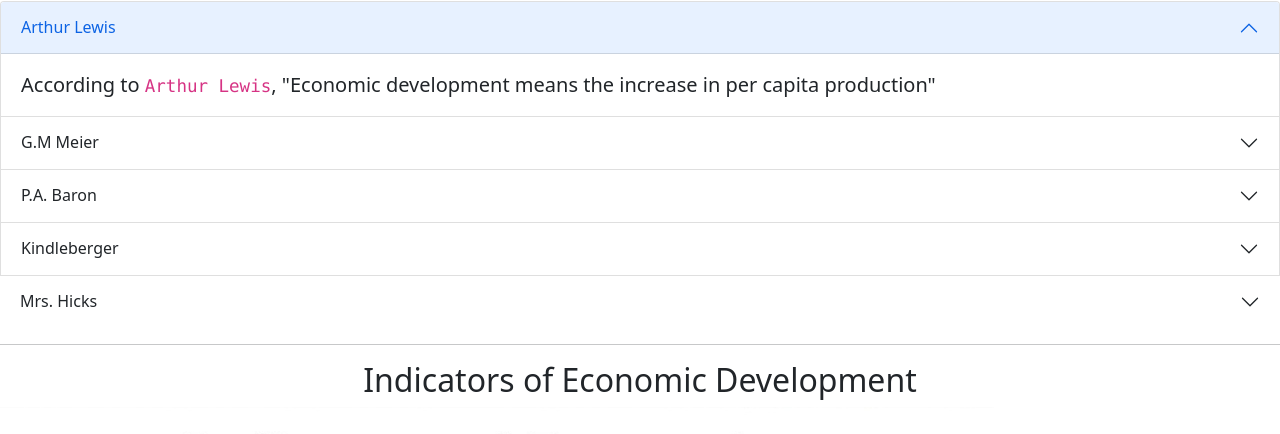
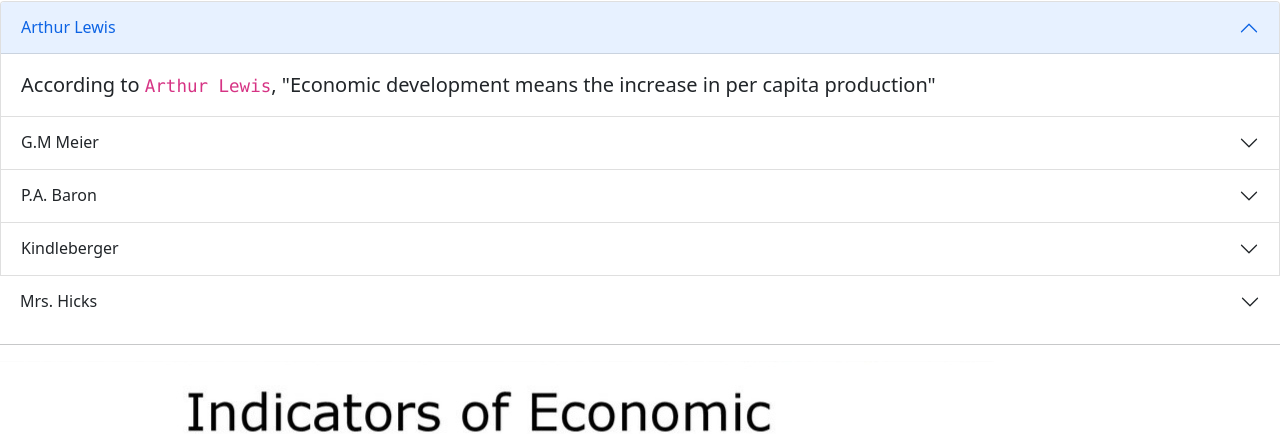
Before and after one commit to aryanmalla19/economic, a plain HTML site: page index.html in a window 1280 px wide. Shown: the part 522-956 px from the top of the page. Drawn offline with nearby package versions, Linux system fonts and the light colour scheme.

Commit message:
Update index.html

```diff
--- a/index.html
+++ b/index.html
@@ -92,7 +92,7 @@
 </div>
 
     <hr class="featurette-divider my-3">
-    <h2 class="text-center">Indicators of Economic Development</h2>
+
     <img src="b.jpg" class="img-fluid" >
      <ol class="list-group list-group-numbered">
   <li class="list-group-item">Gross National Product (GNP) index</li>
```
